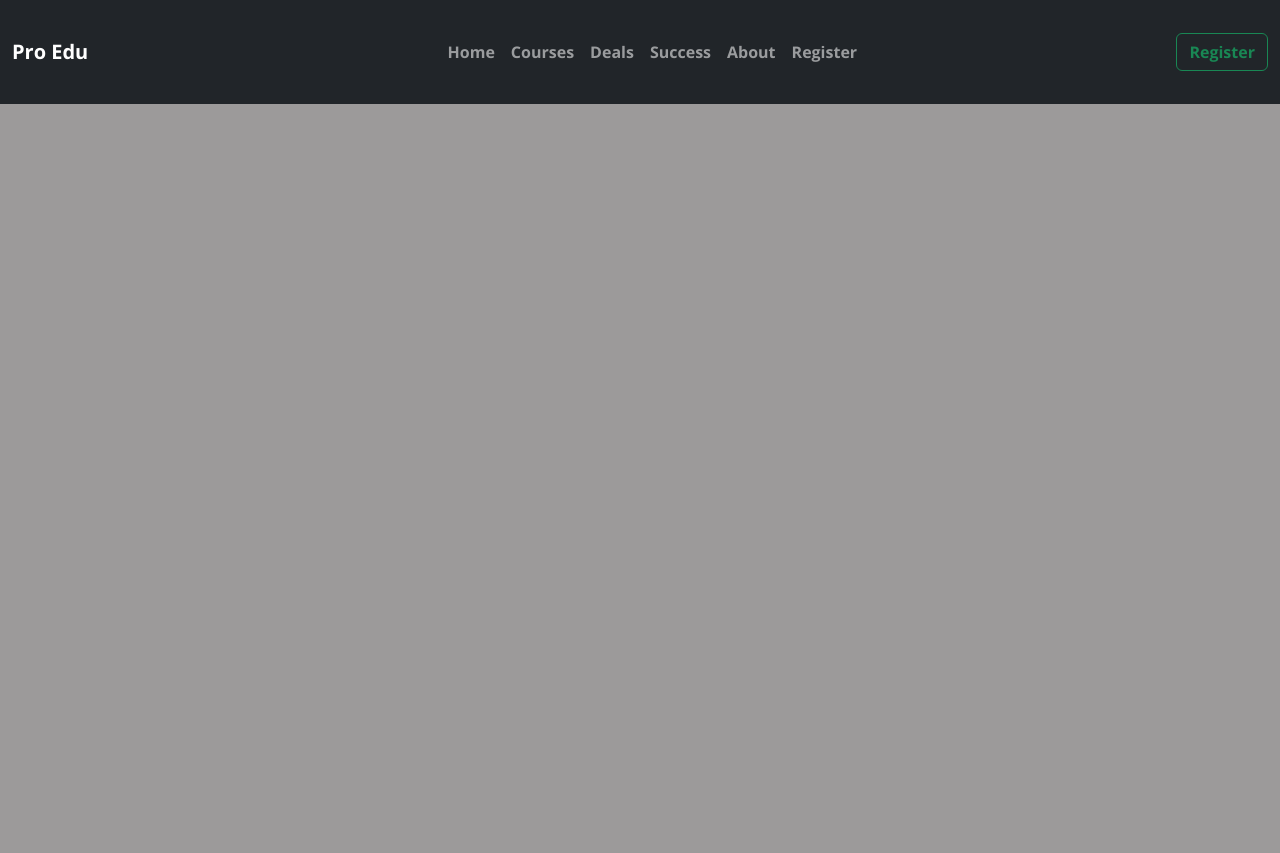
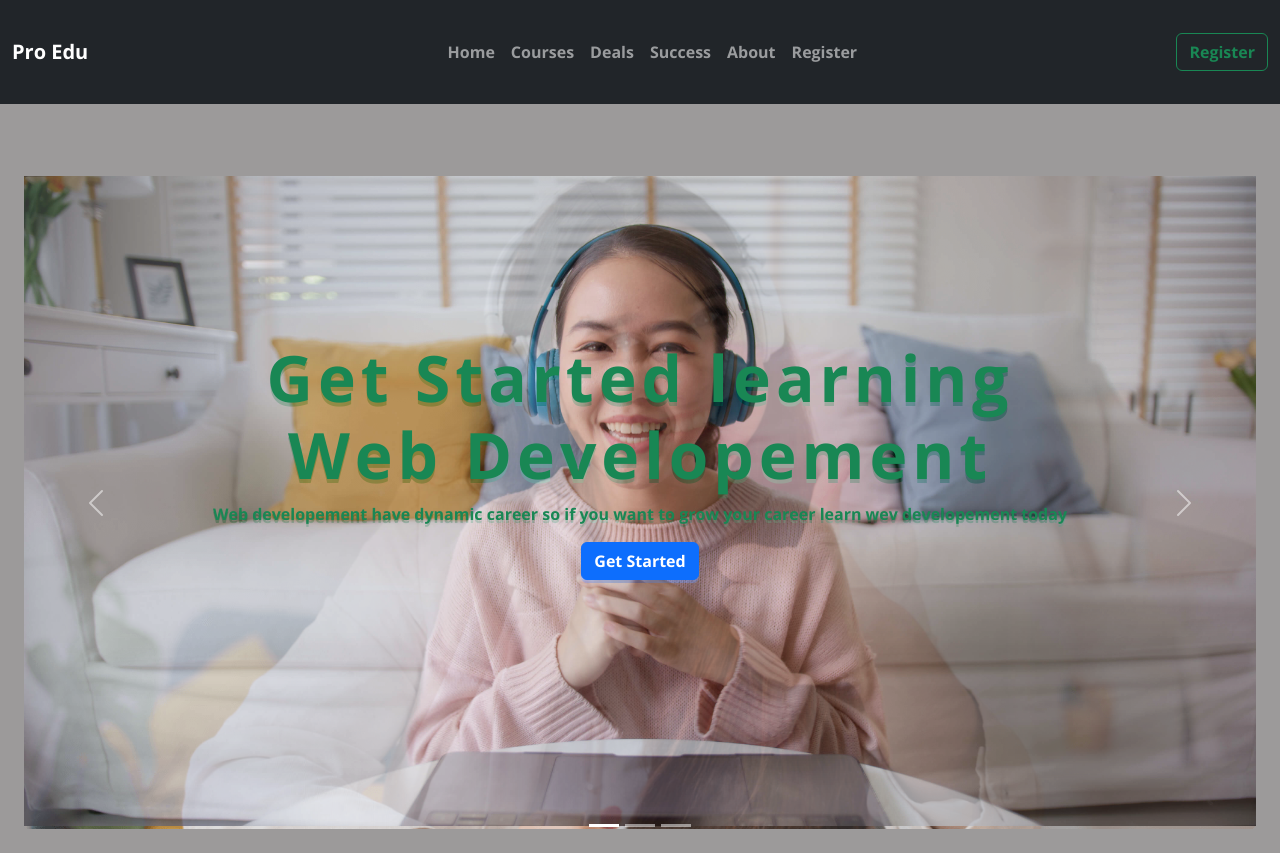
Before and after one commit to Mahadibappi/learn-with-fun, a plain HTML site: page index.html in a window 1280 px wide. Before the commit the page ends 800 px from the top, so only its background shows below. Drawn offline with nearby package versions, Linux system fonts and the light colour scheme; a web font is replaced by a local one.

Commit message:
carousel added

```diff
--- a/index.html
+++ b/index.html
@@ -63,6 +63,108 @@
       </nav>
 
       <!-- carousel start -->
+      <div
+        id="carouselExampleCaptions"
+        class="carousel slide mt-5"
+        data-bs-ride="false"
+      >
+        <div class="carousel-indicators">
+          <button
+            type="button"
+            data-bs-target="#carouselExampleCaptions"
+            data-bs-slide-to="0"
+            class="active"
+            aria-current="true"
+            aria-label="Slide 1"
+          ></button>
+          <button
+            type="button"
+            data-bs-target="#carouselExampleCaptions"
+            data-bs-slide-to="1"
+            aria-label="Slide 2"
+          ></button>
+          <button
+            type="button"
+            data-bs-target="#carouselExampleCaptions"
+            data-bs-slide-to="2"
+            aria-label="Slide 3"
+          ></button>
+        </div>
+        <div class="carousel-inner">
+          <div class="carousel-item p-4 active">
+            <img
+              src="images/cover/cover-1.png"
+              class="d-block opacity-75 w-100"
+              alt="..."
+            />
+            <div class="carousel-caption text-success">
+              <h5>
+                Get Started learning <br />
+                Web Developement
+              </h5>
+              <p>
+                Web developement have dynamic career so if you want to grow your
+                career learn wev developement today
+              </p>
+              <button class="btn btn-primary">Get Started</button>
+            </div>
+          </div>
+          <div class="carousel-item p-4 active">
+            <img
+              src="images/cover/cover-3.jpg"
+              class="d-block opacity-75 w-100"
+              alt="..."
+            />
+            <div class="carousel-caption text-success">
+              <h5>
+                Get Started learning <br />
+                Web Developement
+              </h5>
+              <p>
+                Web developement have dynamic career so if you want to grow your
+                career learn wev developement today
+              </p>
+              <button class="btn btn-primary">Get Started</button>
+            </div>
+          </div>
+          <div class="carousel-item p-4">
+            <img
+              src="images/cover/cover-1.png"
+              class="d-block opacity-75 w-100"
+              alt="..."
+            />
+            <div class="carousel-caption text-success">
+              <h5>
+                Get Started learning <br />
+                Web Developement
+              </h5>
+              <p>
+                Web developement have dynamic career so if you want to grow your
+                career learn wev developement today
+              </p>
+              <button class="btn btn-primary">Get Started</button>
+            </div>
+          </div>
+        </div>
+        <button
+          class="carousel-control-prev"
+          type="button"
+          data-bs-target="#carouselExampleCaptions"
+          data-bs-slide="prev"
+        >
+          <span class="carousel-control-prev-icon" aria-hidden="true"></span>
+          <span class="visually-hidden">Previous</span>
+        </button>
+        <button
+          class="carousel-control-next"
+          type="button"
+          data-bs-target="#carouselExampleCaptions"
+          data-bs-slide="next"
+        >
+          <span class="carousel-control-next-icon" aria-hidden="true"></span>
+          <span class="visually-hidden">Next</span>
+        </button>
+      </div>
     </header>
 
     <!--  main section start -->
--- a/style.css
+++ b/style.css
@@ -9,10 +9,13 @@ body {
 }
 
 .carousel-item {
+  width: 100%;
+  height: 100%;
+  /* background-color: rgba(29, 29, 29, 0.7); */
   background: no-repeat center center scroll;
   background-size: cover;
-  background: rebeccapurple;
 }
+
 .carousel-caption {
   bottom: 250px;
 }
```
Also changed, not shown: 1 other file.
